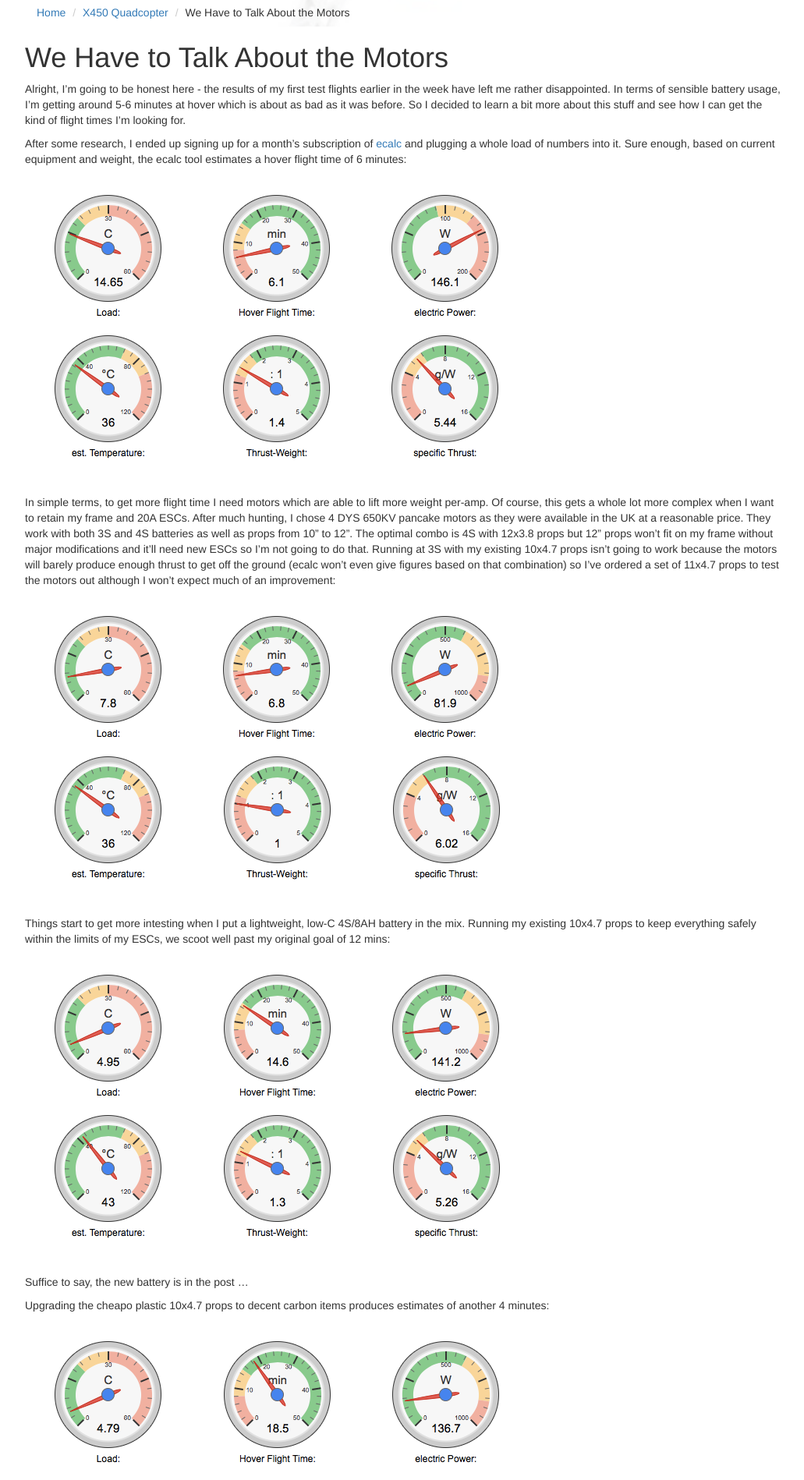
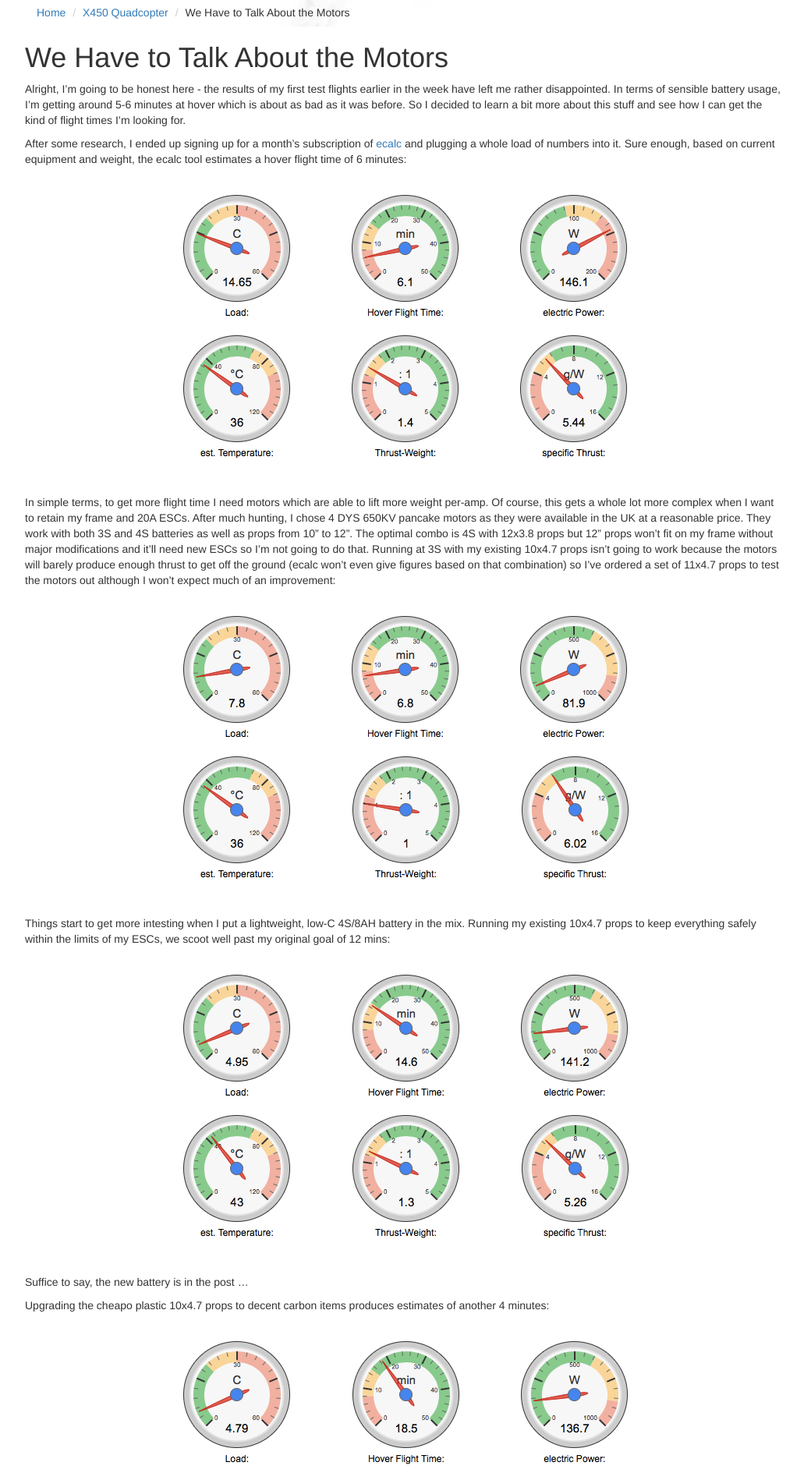
Before and after one commit to stuartm2/stuartm2.github.io, a Jekyll site: the page built from _posts/2016-09-11-we-have-to-talk-about-the-motors.md, in a window 1280 px wide. Shown: the part 392-2290 px from the top of the page at 78% size, without its empty margins (123-1154 px from the left). Built offline with Jekyll 4.4.1, drawn with Linux system fonts in a browser that asks for light colours; nearby versions of some CDN libraries.

Commit message:
Centred images on latest post

```diff
--- a/_posts/2016-09-11-we-have-to-talk-about-the-motors.md
+++ b/_posts/2016-09-11-we-have-to-talk-about-the-motors.md
@@ -8,28 +8,28 @@ Alright, I'm going to be honest here - the results of my first test flights earl
 
 After some research, I ended up signing up for a month's subscription of [ecalc](http://www.ecalc.ch/xcoptercalc.php) and plugging a whole load of numbers into it.  Sure enough, based on current equipment and weight, the ecalc tool estimates a hover flight time of 6 minutes:
 
-![](/images/quadx450/ecalc1_.png)
+<img src="/images/quadx450/ecalc1_.png" class="img-responsive img-rounded" style="margin: auto">
 
 In simple terms, to get more flight time I need motors which are able to lift more weight per-amp.  Of course, this gets a whole lot more complex when I want to retain my frame and 20A ESCs.  After much hunting, I chose 4 DYS 650KV pancake motors as they were available in the UK at a reasonable price.  They work with both 3S and 4S batteries as well as props from 10" to 12".  The optimal combo is 4S with 12x3.8 props but 12" props won't fit on my frame without major modifications and it'll need new ESCs so I'm not going to do that.  Running at 3S with my existing 10x4.7 props isn't going to work because the motors will barely produce enough thrust to get off the ground (ecalc won't even give figures based on that combination) so I've ordered a set of 11x4.7 props to test the motors out although I won't expect much of an improvement:
 
-![](/images/quadx450/ecalc2_.png)
+<img src="/images/quadx450/ecalc2_.png" class="img-responsive img-rounded" style="margin: auto">
 
 Things start to get more intesting when I put a lightweight, low-C 4S/8AH battery in the mix.  Running my existing 10x4.7 props to keep everything safely within the limits of my ESCs, we scoot well past my original goal of 12 mins:
 
-![](/images/quadx450/ecalc3_.png)
+<img src="/images/quadx450/ecalc3_.png" class="img-responsive img-rounded" style="margin: auto">
 
 Suffice to say, the new battery is in the post ...
 
 Upgrading the cheapo plastic 10x4.7 props to decent carbon items produces estimates of another 4 minutes:
 
-![](/images/quadx450/ecalc4_.png)
+<img src="/images/quadx450/ecalc4_.png" class="img-responsive img-rounded" style="margin: auto">
 
 If I put the new 11x4.7 plastic props on with the 4S battery we go up again and should still be within the ESCs capabilities:
 
-![](/images/quadx450/ecalc5_.png)
+<img src="/images/quadx450/ecalc5_.png" class="img-responsive img-rounded" style="margin: auto">
 
 And finally, if I find the ESCs can cope with the 11x4.7 props *and* I upgrade them to carbon items, ecalc estimates over 21 minutes with all the measures in the green:
 
-![](/images/quadx450/ecalc6_.png)
+<img src="/images/quadx450/ecalc6_.png" class="img-responsive img-rounded" style="margin: auto">
 
 All of these new parts are going to arrive over the next two weeks which gives me plenty of time to design the final part (the gimbal for the pilot's video camera) and finish tweaking the flight controller.  And if I can achieve anywhere close to these numbers once everything's fitted, I'll be one happy bunny!
```
